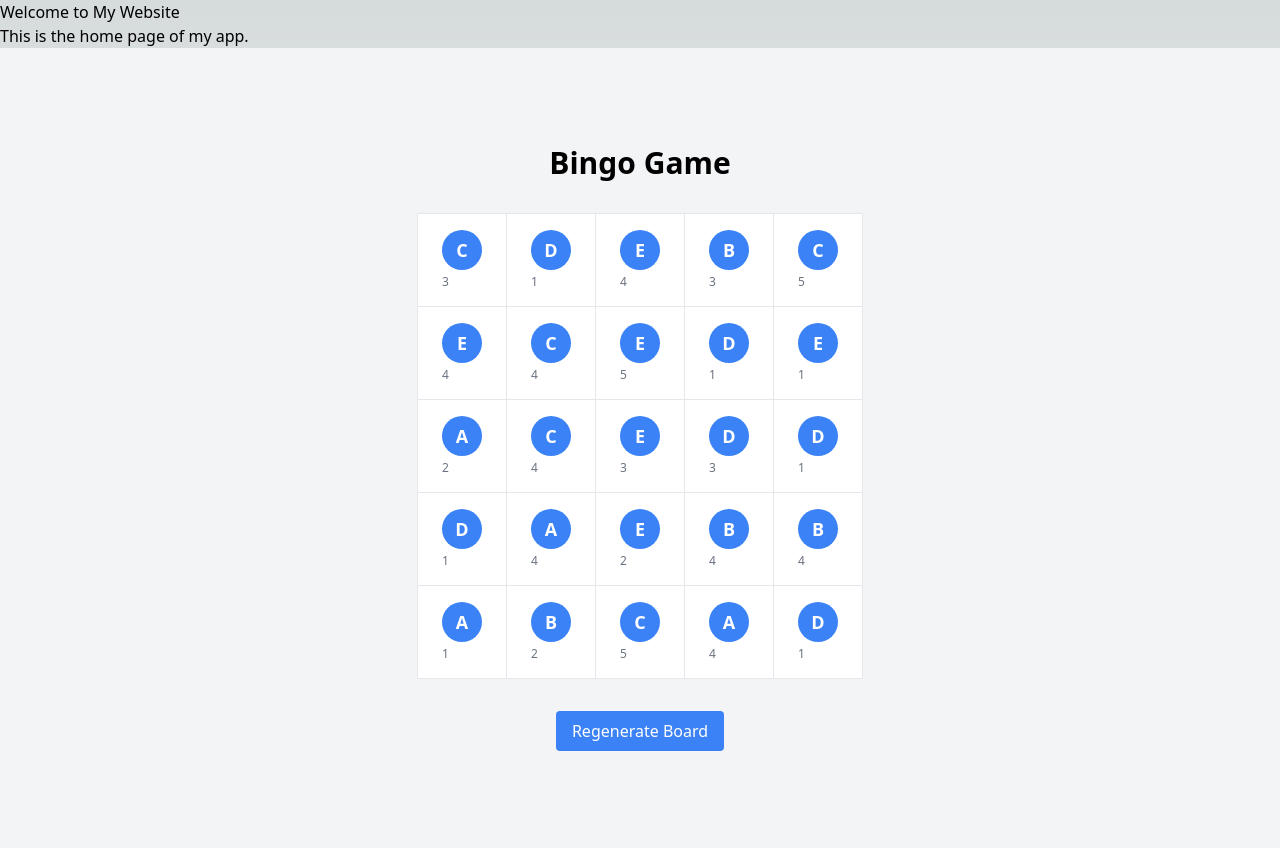
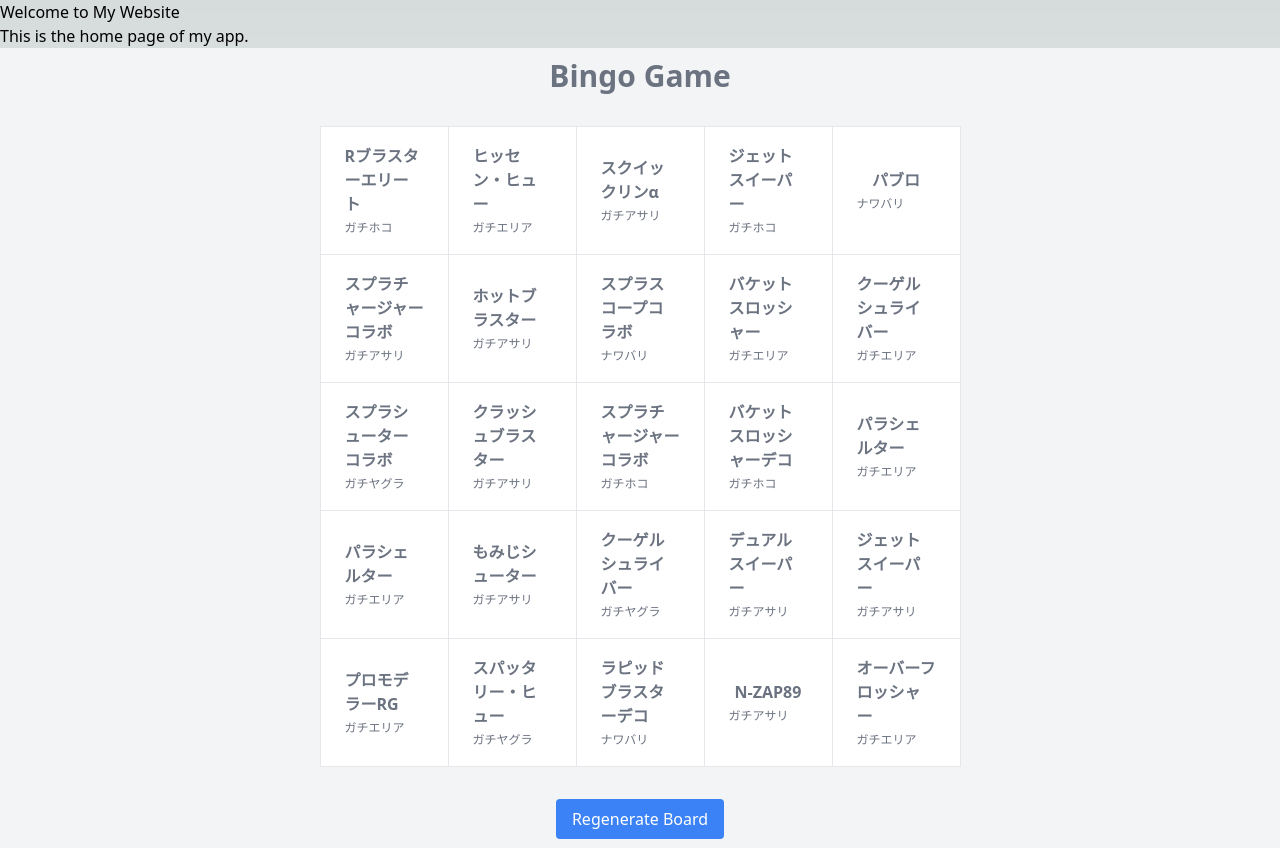
Before and after one commit to ryouhei0705/enjoyspla, a Next.js app: page / in a window 1280 px wide. Built offline with nearby package versions, Linux system fonts and the light colour scheme.

Commit message:
ビンゴに武器名とルールを表記

```diff
--- /dev/null
+++ b/pages/arrayUtils.tsx
@@ -0,0 +1,83 @@
+export const initializeWeapons = (): string[] => {
+    return [
+        'ボールドマーカー',
+        'ボールドマーカーネオ',
+        'わかばシューター',
+        'もみじシューター',
+        'シャープマーカー',
+        'シャープマーカーネオ',
+        'プロモデラーMG',
+        'プロモデラーRG',
+        'スプラシューター',
+        'スプラシューターコラボ',
+        '.52ガロン',
+        'N-ZAP85',
+        'N-ZAP89',
+        'プライムシューター',
+        'プライムシューターコラボ',
+        '.96ガロン',
+        '.96ガロンデコ',
+        'ジェットスイーパー',
+        'ジェットスイーパーカスタム',
+        'L3リールガン',
+        'L3リールガンD',
+        'H3リールガン',
+        'ボトルガイザー',
+        'スペースシューター',
+        'スパッタリー',
+        'スパッタリー・ヒュー',
+        'スプラマニューバー',
+        'ケルビン525',
+        'デュアルスイーパー',
+        'クアッドホッパーブラック',
+        'ノヴァブラスター',
+        'ノヴァブラスターネオ',
+        'ホットブラスター',
+        'ロングブラスター',
+        'クラッシュブラスター',
+        'クラッシュブラスターネオ',
+        'ラピッドブラスター',
+        'ラピッドブラスターデコ',
+        'Rブラスターエリート',
+        'パブロ',
+        'パブロ・ヒュー',
+        'ホクサイ',
+        'カーボンローラー',
+        'カーボンローラーデコ',
+        'スプラローラー',
+        'スプラローラーコラボ',
+        'ダイナモローラー',
+        'ヴァリアブルローラー',
+        'ワイドローラー',
+        'バケットスロッシャー',
+        'バケットスロッシャーデコ',
+        'ヒッセン',
+        'ヒッセン・ヒュー',
+        'スクリュースロッシャー',
+        'オーバーフロッシャー',
+        'エクスプロッシャー',
+        'パラシェルター',
+        'キャンピングシェルター',
+        'スパイガジェット',
+        'スプラスピナー',
+        'スプラスピナーコラボ',
+        'バレルスピナー',
+        'ハイドラント',
+        'クーゲルシュライバー',
+        'ノーチラス47',
+        'スクイックリンα',
+        'スプラチャージャー',
+        'スプラチャージャーコラボ',
+        'スプラスコープ',
+        'スプラスコープコラボ',
+        'リッター4K',
+        '4Kスコープ',
+        '14式竹筒銃・甲',
+        'ソイチューバー',
+        'R-PEN/5H',
+        'トライストリンガー',
+        'LACT-450',
+        'ジムワイパー',
+        'ドライブワイパー',
+    ];
+};
--- a/pages/bingo.tsx
+++ b/pages/bingo.tsx
@@ -1,5 +1,5 @@
 import React, { useState, useEffect } from 'react';
-
+import { initializeWeapons } from './arrayUtils';
 interface CellData {
     value1: string;
     value2: string;
@@ -8,8 +8,8 @@
 
 const Bingo = () => {
     const [board, setBoard] = useState<CellData[][]>([]);
-    const weapons = ['A', 'B', 'C', 'D', 'E'];
-    const rules = ['1', '2', '3', '4', '5'];
+    const weapons = initializeWeapons();
+    const rules = ['ガチエリア', 'ガチヤグラ', 'ガチホコ', 'ガチアサリ', 'ナワバリ'];
 
     useEffect(() => {
         initializeBoard();
@@ -51,8 +51,8 @@
 
     return (
         <div className="flex flex-col items-center justify-center min-h-screen bg-gray-100">
-            <h1 className="text-3xl font-bold mb-8">Bingo Game</h1>
-            <table className="border-collapse">
+            <h1 className="text-3xl font-bold mb-8 text-gray-500">Bingo Game</h1>
+            <table className="border-collapse bg-red">
                 <tbody>
                     {board.map((row, rowIndex) => (
                         <tr key={rowIndex}>
@@ -62,14 +62,16 @@
                                     onClick={() => handleClick(rowIndex, colIndex)}
                                     className={`py-4 px-6 border ${cell.marked ? 'bg-green-200' : 'bg-white'
                                         }`}
+                                    style={{ width: '8rem', height: '8rem' }} // セルの高さと幅を指定
                                 >
-                                    <div className="flex items-center justify-center h-10 w-10 rounded-full bg-blue-500 text-white text-lg font-bold">
+                                    <div className="flex items-center justify-center text-gray-500 font-bold">
                                         {cell.value1}
                                     </div>
                                     <div className="text-xs text-gray-500 mt-1">
                                         {cell.value2}
                                     </div>
                                 </td>
+
                             ))}
                         </tr>
                     ))}
```
